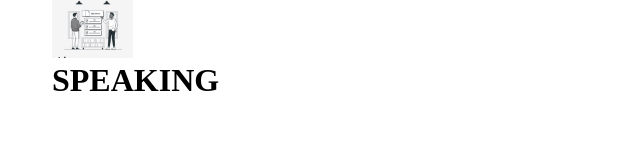
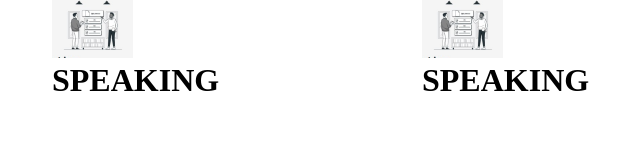
Before and after one commit to Adiljonov/yangi, a plain HTML site: page index.html in a window 1280 px wide. Shown: the whole page, without its empty margins (38-678 px from the left). Drawn offline with Linux system fonts and the light colour scheme.

Commit message:
Add second title and img

```diff
--- a/index.html
+++ b/index.html
@@ -15,8 +15,8 @@
                 <h1 class="title">SPEAKING</h1>
             </div>
             <div class="bola bola-2">
-
-
+                <img src="img/Screenshot_1.png" alt="">
+                <h1 class="title">SPEAKING</h1>
             </div>
             <div class="bola bola-3">
 
```
